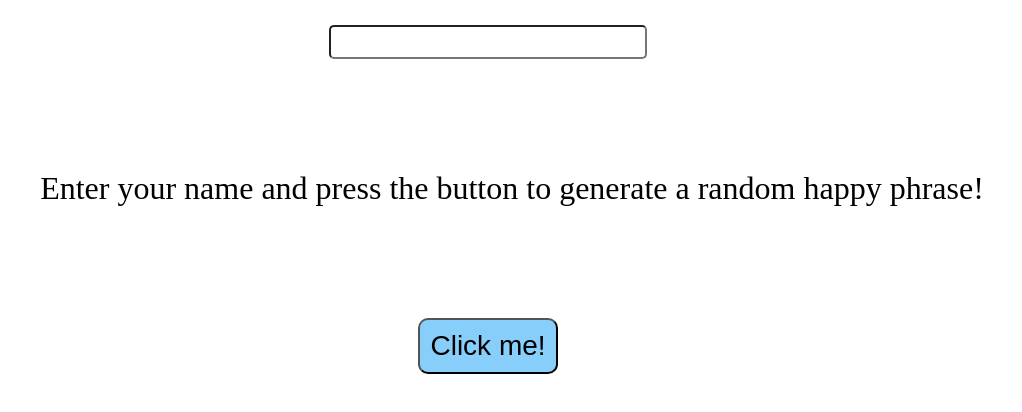
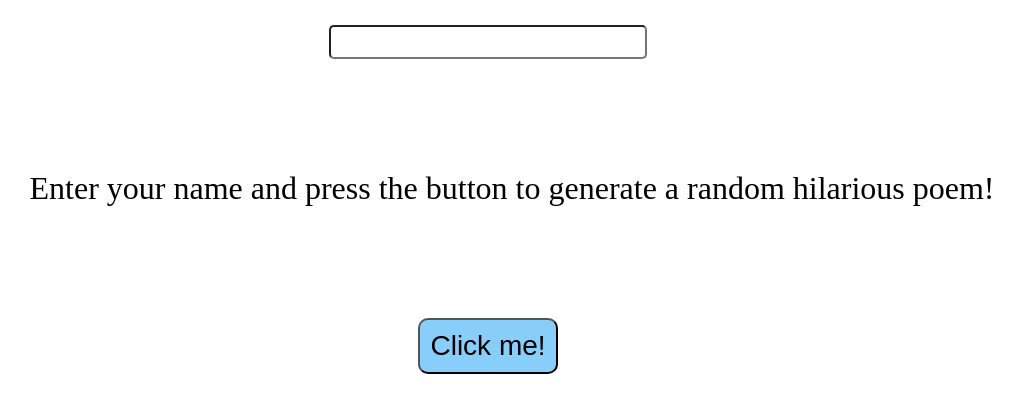
Before and after one commit to Bruce773/happyrandomfunbot, a plain HTML site: page index.html in a window 1280 px wide. Shown: the part 142-554 px from the top of the page, without its empty margins (152-1174 px from the left). Drawn offline with Linux system fonts and the light colour scheme.

Commit message:
updates language in html file

```diff
--- a/index.html
+++ b/index.html
@@ -13,7 +13,7 @@
     <h1>~ Random Happy Poem Bot ~</h1>
     <input id="name" />
     <p id="text">
-      Enter your name and press the button to generate a random happy phrase!
+      Enter your name and press the button to generate a random hilarious poem!
     </p>
     <button id="buttonToClick">Click me!</button>
   </body>
```
